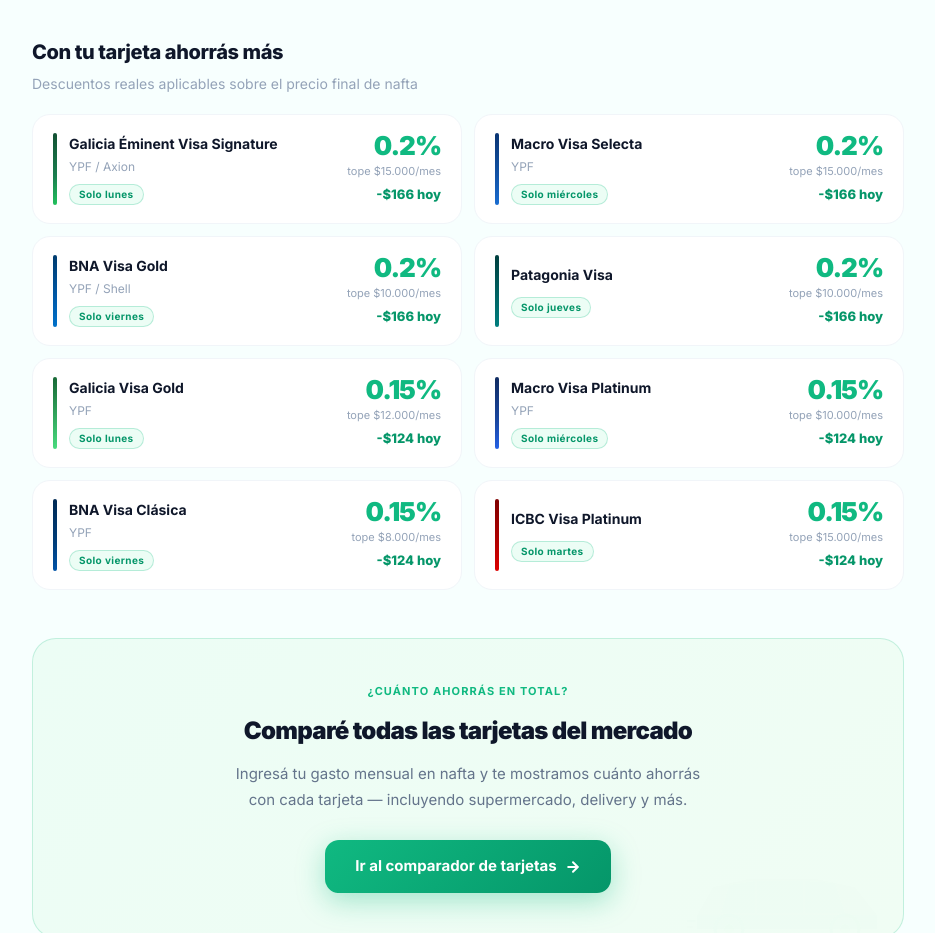
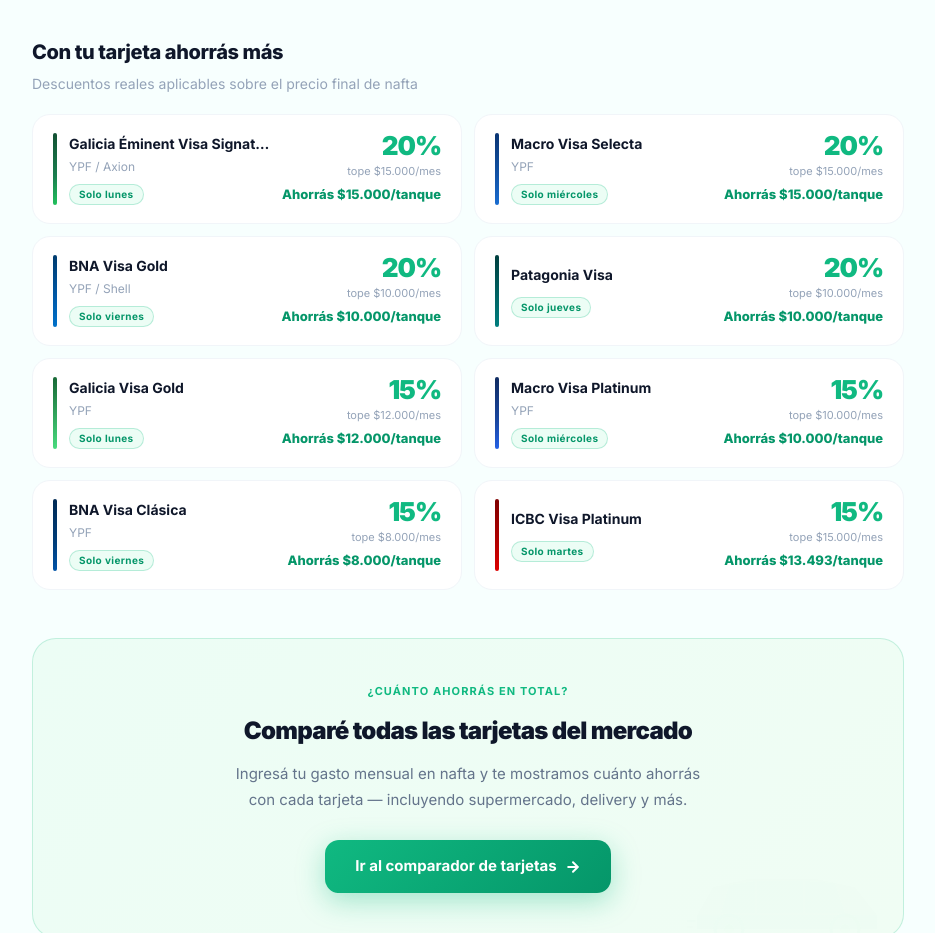
Before and after one commit to agustinmarra/rateargy, a Next.js app: page /nafta in a window 1280 px wide. Shown: the part 1640-2573 px from the top of the page, without its empty margins (172-1107 px from the left). Built offline with nearby package versions, Linux system fonts and the light colour scheme.

Commit message:
fix: porcentajes y calculos nafta corregidos + constantes de precios

```diff
--- a/app/nafta/NaftaCalculadora.tsx
+++ b/app/nafta/NaftaCalculadora.tsx
@@ -3,6 +3,20 @@
 import { useState } from "react"
 import Link from "next/link"
 import { TARJETAS } from "@/components/tarjetas-data"
+
+// ================================================
+// ACTUALIZAR ESTOS PRECIOS CADA VEZ QUE SUBAN
+// Fuente: ypf.com o buscar "precio nafta hoy argentina"
+// Última actualización: abril 2026
+// ================================================
+const PRECIOS_NAFTA = {
+  YPF:   { super: 1999, premium: 2207, diesel: 2065, dieselPremium: 2271 },
+  Shell: { super: 2049, premium: 2365, diesel: 2019, dieselPremium: 2437 },
+  Axion: { super: 2039, premium: 2280, diesel: 2040, dieselPremium: 2280 },
+  Puma:  { super: 1974, premium: 2100, diesel: 1960, dieselPremium: 2100 },
+}
+
+const LITROS_TANQUE = 45  // litros — tanque promedio argentino
 
 // ── Nombre premium por estación ─────────────────────────────────────────────
 const NOMBRE_PREMIUM: Record<string, string> = {
@@ -18,34 +32,11 @@ const TIPOS: { key: "super" | "premium" | "diesel"; label: string; desc: string
   { key: "diesel",  label: "Diesel",  desc: "Gasoil"                     },
 ]
 
-// ACTUALIZAR ACÁ CADA VEZ QUE SUBAN LOS PRECIOS
-// Fuente: verificar en ypf.com, shell.com.ar o infobae.com/economia
-// Última actualización: abril 2026
 const ESTACIONES = [
-  {
-    id: "ypf",   nombre: "YPF",   color: "#0052A5",
-    // Súper: $1.999 | Infinia: $2.207 | Diesel 500: $2.065
-    precios: { super: 1999, premium: 2207, diesel: 2065 },
-    nota: "Red más grande del país",
-  },
-  {
-    id: "shell", nombre: "Shell", color: "#E4181C",
-    // Súper: $2.049 | V-Power: $2.365 | Diesel: $2.019
-    precios: { super: 2049, premium: 2365, diesel: 2019 },
-    nota: "V-Power reconocida mundialmente",
-  },
-  {
-    id: "axion", nombre: "Axion", color: "#C8181A",
-    // Súper: $2.039 | Extreme: est. $2.280 | Eurodiesel: est. $2.040
-    precios: { super: 2039, premium: 2280, diesel: 2040 },
-    nota: "Precio competitivo con Extreme",
-  },
-  {
-    id: "puma",  nombre: "Puma",  color: "#1a6b2a",
-    // Súper: ~$1.974 | Premium: est. $2.100 | Diesel: est. $1.960
-    precios: { super: 1974, premium: 2100, diesel: 1960 },
-    nota: "Precio más bajo del mercado",
-  },
+  { id: "ypf",   nombre: "YPF",   color: "#0052A5", precios: PRECIOS_NAFTA.YPF,   nota: "Red más grande del país" },
+  { id: "shell", nombre: "Shell", color: "#E4181C", precios: PRECIOS_NAFTA.Shell, nota: "V-Power reconocida mundialmente" },
+  { id: "axion", nombre: "Axion", color: "#C8181A", precios: PRECIOS_NAFTA.Axion, nota: "Precio competitivo con Extreme" },
+  { id: "puma",  nombre: "Puma",  color: "#1a6b2a", precios: PRECIOS_NAFTA.Puma,  nota: "Precio más bajo del mercado" },
 ]
 
 const AUTOS = [
@@ -628,9 +619,9 @@ export default function NaftaCalculadora() {
 
           <div className="na-promos" style={{ display: "grid", gridTemplateColumns: "1fr 1fr", gap: 12 }}>
             {promoTarjetas.map(t => {
-              const nafta  = t.beneficios.nafta
-              const base   = resultados[0].pxl * litros
-              const ahorro = Math.min(base * (nafta?.pct ?? 0) / 100, nafta?.tope ?? Infinity)
+              const nafta      = t.beneficios.nafta
+              const costoTanque = PRECIOS_NAFTA.YPF.super * LITROS_TANQUE
+              const ahorro     = Math.min(costoTanque * ((nafta?.pct ?? 0) / 100), nafta?.tope ?? Infinity)
               return (
                 <div
                   key={t.id}
@@ -678,7 +669,7 @@ export default function NaftaCalculadora() {
                       tope {fmt(nafta?.tope ?? 0)}/mes
                     </div>
                     <div style={{ fontSize: 13, fontWeight: 800, color: "#059669", marginTop: 6 }}>
-                      -{fmt(ahorro)} hoy
+                      Ahorrás {fmt(ahorro)}/tanque
                     </div>
                   </div>
                 </div>
--- a/components/tarjetas-data.ts
+++ b/components/tarjetas-data.ts
@@ -33,10 +33,10 @@ export const TARJETAS: Tarjeta[] = [
     red: "Visa",
     gradiente: "linear-gradient(135deg, #134e32 0%, #1a7f4f 60%, #22c55e 100%)",
     beneficios: {
-      super:    { pct: 0.25, tope: 25000, dias: "martes y jueves", lugar: "Jumbo / Coto / La Anónima", descripcion: "25% reintegro martes y jueves con MODO" },
-      nafta:    { pct: 0.20, tope: 15000, dias: "lunes", lugar: "YPF / Axion", descripcion: "20% nafta lunes con MODO" },
-      farmacia: { pct: 0.15, tope: 8000,  dias: "todos los días", lugar: "Farmacity adheridas", descripcion: "15% farmacias" },
-      delivery: { pct: 0.10, tope: 6000,  dias: "miércoles", lugar: "PedidosYa / Rappi", descripcion: "10% delivery miércoles" },
+      super:    { pct: 25, tope: 25000, dias: "martes y jueves", lugar: "Jumbo / Coto / La Anónima", descripcion: "25% reintegro martes y jueves con MODO" },
+      nafta:    { pct: 20, tope: 15000, dias: "lunes", lugar: "YPF / Axion", descripcion: "20% nafta lunes con MODO" },
+      farmacia: { pct: 15, tope: 8000,  dias: "todos los días", lugar: "Farmacity adheridas", descripcion: "15% farmacias" },
+      delivery: { pct: 10, tope: 6000,  dias: "miércoles", lugar: "PedidosYa / Rappi", descripcion: "10% delivery miércoles" },
     },
     pills: ["25% Jumbo martes", "20% nafta lunes", "15% farmacias"],
     costoAnual: 0,
@@ -49,8 +49,8 @@ export const TARJETAS: Tarjeta[] = [
     red: "Visa",
     gradiente: "linear-gradient(135deg, #166534 0%, #4ade80 100%)",
     beneficios: {
-      super: { pct: 0.20, tope: 20000, dias: "martes y jueves", lugar: "Jumbo / Coto", descripcion: "20% reintegro martes y jueves" },
-      nafta: { pct: 0.15, tope: 12000, dias: "lunes", lugar: "YPF", descripcion: "15% nafta lunes YPF" },
+      super: { pct: 20, tope: 20000, dias: "martes y jueves", lugar: "Jumbo / Coto", descripcion: "20% reintegro martes y jueves" },
+      nafta: { pct: 15, tope: 12000, dias: "lunes", lugar: "YPF", descripcion: "15% nafta lunes YPF" },
     },
     pills: ["20% Jumbo martes", "15% nafta lunes"],
     costoAnual: 0,
@@ -65,9 +65,9 @@ export const TARJETAS: Tarjeta[] = [
     red: "Visa",
     gradiente: "linear-gradient(135deg, #0a2540 0%, #004481 60%, #0ea5e9 100%)",
     beneficios: {
-      super:    { pct: 0.30, tope: 22000, dias: "jueves", lugar: "Coto / Carrefour", descripcion: "30% supermercados jueves" },
-      farmacia: { pct: 0.15, tope: 8000,  dias: "todos los días", lugar: "Farmacity", descripcion: "15% farmacias" },
-      online:   { pct: 0.10, tope: 10000, dias: "todos los días", descripcion: "10% compras online" },
+      super:    { pct: 30, tope: 22000, dias: "jueves", lugar: "Coto / Carrefour", descripcion: "30% supermercados jueves" },
+      farmacia: { pct: 15, tope: 8000,  dias: "todos los días", lugar: "Farmacity", descripcion: "15% farmacias" },
+      online:   { pct: 10, tope: 10000, dias: "todos los días", descripcion: "10% compras online" },
     },
     pills: ["30% Coto jueves", "15% farmacias", "10% online"],
     costoAnual: 0,
@@ -80,8 +80,8 @@ export const TARJETAS: Tarjeta[] = [
     red: "Visa",
     gradiente: "linear-gradient(135deg, #1a3a5c 0%, #1a5fa8 60%, #3b82f6 100%)",
     beneficios: {
-      super:    { pct: 0.20, tope: 15000, dias: "jueves", lugar: "Coto / Carrefour", descripcion: "20% supermercados jueves" },
-      farmacia: { pct: 0.10, tope: 5000,  dias: "todos los días", lugar: "Farmacity", descripcion: "10% farmacias" },
+      super:    { pct: 20, tope: 15000, dias: "jueves", lugar: "Coto / Carrefour", descripcion: "20% supermercados jueves" },
+      farmacia: { pct: 10, tope: 5000,  dias: "todos los días", lugar: "Farmacity", descripcion: "10% farmacias" },
     },
     pills: ["20% Coto jueves", "10% farmacias"],
     costoAnual: 0,
@@ -96,9 +96,9 @@ export const TARJETAS: Tarjeta[] = [
     red: "Visa",
     gradiente: "linear-gradient(135deg, #5c3d00 0%, #96680a 60%, #c9940f 100%)",
     beneficios: {
-      super:    { pct: 0.25, tope: 18000, dias: "viernes", lugar: "Carrefour / Día", descripcion: "25% supermercados viernes" },
-      nafta:    { pct: 0.10, tope: 7500,  dias: "jueves", lugar: "YPF", descripcion: "10% nafta jueves app YPF" },
-      delivery: { pct: 0.10, tope: 5000,  dias: "martes", lugar: "PedidosYa", descripcion: "10% delivery martes" },
+      super:    { pct: 25, tope: 18000, dias: "viernes", lugar: "Carrefour / Día", descripcion: "25% supermercados viernes" },
+      nafta:    { pct: 10, tope: 7500,  dias: "jueves", lugar: "YPF", descripcion: "10% nafta jueves app YPF" },
+      delivery: { pct: 10, tope: 5000,  dias: "martes", lugar: "PedidosYa", descripcion: "10% delivery martes" },
     },
     pills: ["25% Carrefour viernes", "10% nafta jueves"],
     costoAnual: 0,
@@ -111,7 +111,7 @@ export const TARJETAS: Tarjeta[] = [
     red: "Visa",
     gradiente: "linear-gradient(135deg, #7a0000 0%, #b80000 60%, #e60000 100%)",
     beneficios: {
-      super: { pct: 0.15, tope: 12000, dias: "viernes", lugar: "Carrefour / Día", descripcion: "15% supermercados viernes" },
+      super: { pct: 15, tope: 12000, dias: "viernes", lugar: "Carrefour / Día", descripcion: "15% supermercados viernes" },
     },
     pills: ["15% Carrefour viernes"],
     costoAnual: 0,
@@ -126,8 +126,8 @@ export const TARJETAS: Tarjeta[] = [
     red: "Visa",
     gradiente: "linear-gradient(135deg, #0a3370 0%, #1254a8 60%, #1a6fd4 100%)",
     beneficios: {
-      super: { pct: 0.25, tope: 20000, dias: "lunes", lugar: "Vea / Walmart", descripcion: "25% supermercados lunes con MODO" },
-      nafta: { pct: 0.20, tope: 15000, dias: "miércoles", lugar: "YPF", descripcion: "20% nafta miércoles MODO (Selecta)" },
+      super: { pct: 25, tope: 20000, dias: "lunes", lugar: "Vea / Walmart", descripcion: "25% supermercados lunes con MODO" },
+      nafta: { pct: 20, tope: 15000, dias: "miércoles", lugar: "YPF", descripcion: "20% nafta miércoles MODO (Selecta)" },
     },
     pills: ["25% Vea lunes", "20% nafta miércoles"],
     costoAnual: 0,
@@ -140,8 +140,8 @@ export const TARJETAS: Tarjeta[] = [
     red: "Visa",
     gradiente: "linear-gradient(135deg, #0f2a5e 0%, #1a47a0 60%, #2563eb 100%)",
     beneficios: {
-      super: { pct: 0.20, tope: 15000, dias: "lunes", lugar: "Vea / Walmart", descripcion: "20% supermercados lunes" },
-      nafta: { pct: 0.15, tope: 10000, dias: "miércoles", lugar: "YPF", descripcion: "15% nafta miércoles MODO" },
+      super: { pct: 20, tope: 15000, dias: "lunes", lugar: "Vea / Walmart", descripcion: "20% supermercados lunes" },
+      nafta: { pct: 15, tope: 10000, dias: "miércoles", lugar: "YPF", descripcion: "15% nafta miércoles MODO" },
     },
     pills: ["20% Vea lunes", "15% nafta miércoles"],
     costoAnual: 0,
@@ -156,8 +156,8 @@ export const TARJETAS: Tarjeta[] = [
     red: "Visa",
     gradiente: "linear-gradient(135deg, #b33a00 0%, #e65200 60%, #ff6a1a 100%)",
     beneficios: {
-      delivery: { pct: 0.15, tope: 8000,  dias: "todos los días", lugar: "PedidosYa / Rappi", descripcion: "15% delivery" },
-      online:   { pct: 0.15, tope: 10000, dias: "todos los días", descripcion: "15% compras online" },
+      delivery: { pct: 15, tope: 8000,  dias: "todos los días", lugar: "PedidosYa / Rappi", descripcion: "15% delivery" },
+      online:   { pct: 15, tope: 10000, dias: "todos los días", descripcion: "15% compras online" },
     },
     pills: ["15% delivery", "15% online"],
     costoAnual: 0,
@@ -172,8 +172,8 @@ export const TARJETAS: Tarjeta[] = [
     red: "Visa",
     gradiente: "linear-gradient(135deg, #003a6b 0%, #005aaa 60%, #0073cc 100%)",
     beneficios: {
-      super: { pct: 0.25, tope: 18000, dias: "martes", lugar: "Coto / Carrefour", descripcion: "25% supermercados martes" },
-      nafta: { pct: 0.20, tope: 10000, dias: "viernes", lugar: "YPF / Shell", descripcion: "20% nafta viernes MODO BNA+" },
+      super: { pct: 25, tope: 18000, dias: "martes", lugar: "Coto / Carrefour", descripcion: "25% supermercados martes" },
+      nafta: { pct: 20, tope: 10000, dias: "viernes", lugar: "YPF / Shell", descripcion: "20% nafta viernes MODO BNA+" },
     },
     pills: ["25% Coto martes", "20% nafta viernes"],
     costoAnual: 0,
@@ -186,8 +186,8 @@ export const TARJETAS: Tarjeta[] = [
     red: "Visa",
     gradiente: "linear-gradient(135deg, #002952 0%, #003d7a 60%, #0055ab 100%)",
     beneficios: {
-      super: { pct: 0.15, tope: 12000, dias: "martes", lugar: "Coto", descripcion: "15% supermercados martes" },
-      nafta: { pct: 0.15, tope: 8000,  dias: "viernes", lugar: "YPF", descripcion: "15% nafta viernes" },
+      super: { pct: 15, tope: 12000, dias: "martes", lugar: "Coto", descripcion: "15% supermercados martes" },
+      nafta: { pct: 15, tope: 8000,  dias: "viernes", lugar: "YPF", descripcion: "15% nafta viernes" },
     },
     pills: ["15% Coto martes", "15% nafta viernes"],
     costoAnual: 0,
@@ -202,8 +202,8 @@ export const TARJETAS: Tarjeta[] = [
     red: "Visa",
     gradiente: "linear-gradient(135deg, #6d1a7e 0%, #9d28b0 60%, #c040d4 100%)",
     beneficios: {
-      super: { pct: 0.20, tope: 15000, dias: "miércoles", descripcion: "20% supermercados miércoles" },
-      nafta: { pct: 0.10, tope: 8000,  dias: "variable", descripcion: "10% nafta (verificar app)" },
+      super: { pct: 20, tope: 15000, dias: "miércoles", descripcion: "20% supermercados miércoles" },
+      nafta: { pct: 10, tope: 8000,  dias: "variable", descripcion: "10% nafta (verificar app)" },
     },
     pills: ["20% super miércoles", "10% nafta"],
     costoAnual: 0,
@@ -218,9 +218,9 @@ export const TARJETAS: Tarjeta[] = [
     red: "Visa",
     gradiente: "linear-gradient(135deg, #7c0000 0%, #b30000 60%, #e00000 100%)",
     beneficios: {
-      super:    { pct: 0.25, tope: 20000, dias: "lunes", descripcion: "25% supermercados lunes" },
-      nafta:    { pct: 0.15, tope: 15000, dias: "martes", descripcion: "15% nafta martes (cuenta sueldo)" },
-      farmacia: { pct: 0.10, tope: 6000,  dias: "todos los días", descripcion: "10% farmacias" },
+      super:    { pct: 25, tope: 20000, dias: "lunes", descripcion: "25% supermercados lunes" },
+      nafta:    { pct: 15, tope: 15000, dias: "martes", descripcion: "15% nafta martes (cuenta sueldo)" },
+      farmacia: { pct: 10, tope: 6000,  dias: "todos los días", descripcion: "10% farmacias" },
     },
     pills: ["25% super lunes", "15% nafta martes", "10% farmacias"],
     costoAnual: 0,
@@ -233,8 +233,8 @@ export const TARJETAS: Tarjeta[] = [
     red: "Visa",
     gradiente: "linear-gradient(135deg, #9b1212 0%, #cc2222 60%, #e84040 100%)",
     beneficios: {
-      super: { pct: 0.15, tope: 12000, dias: "lunes", descripcion: "15% supermercados lunes" },
-      nafta: { pct: 0.10, tope: 8000,  dias: "martes", descripcion: "10% nafta martes" },
+      super: { pct: 15, tope: 12000, dias: "lunes", descripcion: "15% supermercados lunes" },
+      nafta: { pct: 10, tope: 8000,  dias: "martes", descripcion: "10% nafta martes" },
     },
     pills: ["15% super lunes", "10% nafta martes"],
     costoAnual: 0,
@@ -249,8 +249,8 @@ export const TARJETAS: Tarjeta[] = [
     red: "Mastercard",
     gradiente: "linear-gradient(135deg, #3d006b 0%, #6200b3 60%, #8c00e6 100%)",
     beneficios: {
-      delivery: { pct: 0.20, tope: 10000, dias: "todos los días", lugar: "PedidosYa / Rappi", descripcion: "20% delivery" },
-      online:   { pct: 0.15, tope: 10000, dias: "todos los días", descripcion: "15% compras online" },
+      delivery: { pct: 20, tope: 10000, dias: "todos los días", lugar: "PedidosYa / Rappi", descripcion: "20% delivery" },
+      online:   { pct: 15, tope: 10000, dias: "todos los días", descripcion: "15% compras online" },
     },
     pills: ["20% delivery", "15% online"],
     costoAnual: 0,
@@ -265,9 +265,9 @@ export const TARJETAS: Tarjeta[] = [
     red: "Mastercard",
     gradiente: "linear-gradient(135deg, #003d6b 0%, #006bb3 60%, #0090e6 100%)",
     beneficios: {
-      delivery:   { pct: 0.15, tope: 8000, dias: "todos los días", descripcion: "15% delivery" },
-      online:     { pct: 0.10, tope: 8000, dias: "todos los días", descripcion: "10% compras online" },
-      transporte: { pct: 0.30, tope: 5000, dias: "todos los días", descripcion: "30% en recargas SUBE" },
+      delivery:   { pct: 15, tope: 8000, dias: "todos los días", descripcion: "15% delivery" },
+      online:     { pct: 10, tope: 8000, dias: "todos los días", descripcion: "10% compras online" },
+      transporte: { pct: 30, tope: 5000, dias: "todos los días", descripcion: "30% en recargas SUBE" },
     },
     pills: ["15% delivery", "30% SUBE", "10% online"],
     costoAnual: 0,
@@ -282,8 +282,8 @@ export const TARJETAS: Tarjeta[] = [
     red: "Mastercard",
     gradiente: "linear-gradient(135deg, #003366 0%, #004fa3 60%, #0066cc 100%)",
     beneficios: {
-      super: { pct: 0.15, tope: 10000, dias: "lunes", descripcion: "15% supermercados lunes" },
-      nafta: { pct: 0.15, tope: 4500,  dias: "viernes", descripcion: "15% nafta viernes (tope $4.500/día)" },
+      super: { pct: 15, tope: 10000, dias: "lunes", descripcion: "15% supermercados lunes" },
+      nafta: { pct: 15, tope: 4500,  dias: "viernes", descripcion: "15% nafta viernes (tope $4.500/día)" },
     },
     pills: ["15% super lunes", "15% nafta viernes"],
     costoAnual: 0,
@@ -298,8 +298,8 @@ export const TARJETAS: Tarjeta[] = [
     red: "Visa",
     gradiente: "linear-gradient(135deg, #003d3d 0%, #006666 60%, #008080 100%)",
     beneficios: {
-      super: { pct: 0.20, tope: 15000, dias: "miércoles", descripcion: "20% supermercados miércoles" },
-      nafta: { pct: 0.20, tope: 10000, dias: "jueves", descripcion: "20% nafta jueves" },
+      super: { pct: 20, tope: 15000, dias: "miércoles", descripcion: "20% supermercados miércoles" },
+      nafta: { pct: 20, tope: 10000, dias: "jueves", descripcion: "20% nafta jueves" },
     },
     pills: ["20% super miércoles", "20% nafta jueves"],
     costoAnual: 0,
@@ -314,8 +314,8 @@ export const TARJETAS: Tarjeta[] = [
     red: "Mastercard",
     gradiente: "linear-gradient(135deg, #0d4a0d 0%, #1a7a1a 60%, #24a824 100%)",
     beneficios: {
-      super:    { pct: 0.15, tope: 10000, dias: "viernes", descripcion: "15% supermercados viernes" },
-      farmacia: { pct: 0.10, tope: 5000,  dias: "todos los días", descripcion: "10% farmacias" },
+      super:    { pct: 15, tope: 10000, dias: "viernes", descripcion: "15% supermercados viernes" },
+      farmacia: { pct: 10, tope: 5000,  dias: "todos los días", descripcion: "10% farmacias" },
     },
     pills: ["15% super viernes", "10% farmacias"],
     costoAnual: 0,
@@ -330,9 +330,9 @@ export const TARJETAS: Tarjeta[] = [
     red: "Mastercard",
     gradiente: "linear-gradient(135deg, #003087 0%, #009ee3 60%, #00b1ea 100%)",
     beneficios: {
-      delivery: { pct: 0.30, tope: 12000, dias: "todos los días", lugar: "Mercado Delivery", descripcion: "30% Mercado Delivery" },
-      online:   { pct: 0.20, tope: 15000, dias: "todos los días", descripcion: "20% compras en Mercado Libre" },
-      nafta:    { pct: 0.10, tope: 6000,  dias: "variable", lugar: "YPF", descripcion: "10% nafta YPF app Mercado Pago" },
+      delivery: { pct: 30, tope: 12000, dias: "todos los días", lugar: "Mercado Delivery", descripcion: "30% Mercado Delivery" },
+      online:   { pct: 20, tope: 15000, dias: "todos los días", descripcion: "20% compras en Mercado Libre" },
+      nafta:    { pct: 10, tope: 6000,  dias: "variable", lugar: "YPF", descripcion: "10% nafta YPF app Mercado Pago" },
     },
     pills: ["30% Mercado Delivery", "20% Mercado Libre", "10% nafta YPF"],
     costoAnual: 0,
@@ -348,7 +348,7 @@ export function calcularAhorro(tarjeta: Tarjeta, gastos: Gastos): number {
     const b = tarjeta.beneficios[cat];
     const gasto = gastos[cat] ?? 0;
     if (!b || !gasto || !b.pct || !b.tope) continue;
-    const ahorro = Math.min(gasto * b.pct, b.tope);
+    const ahorro = Math.min(gasto * (b.pct / 100), b.tope);
     if (isNaN(ahorro)) continue;
     total += ahorro;
   }
```
